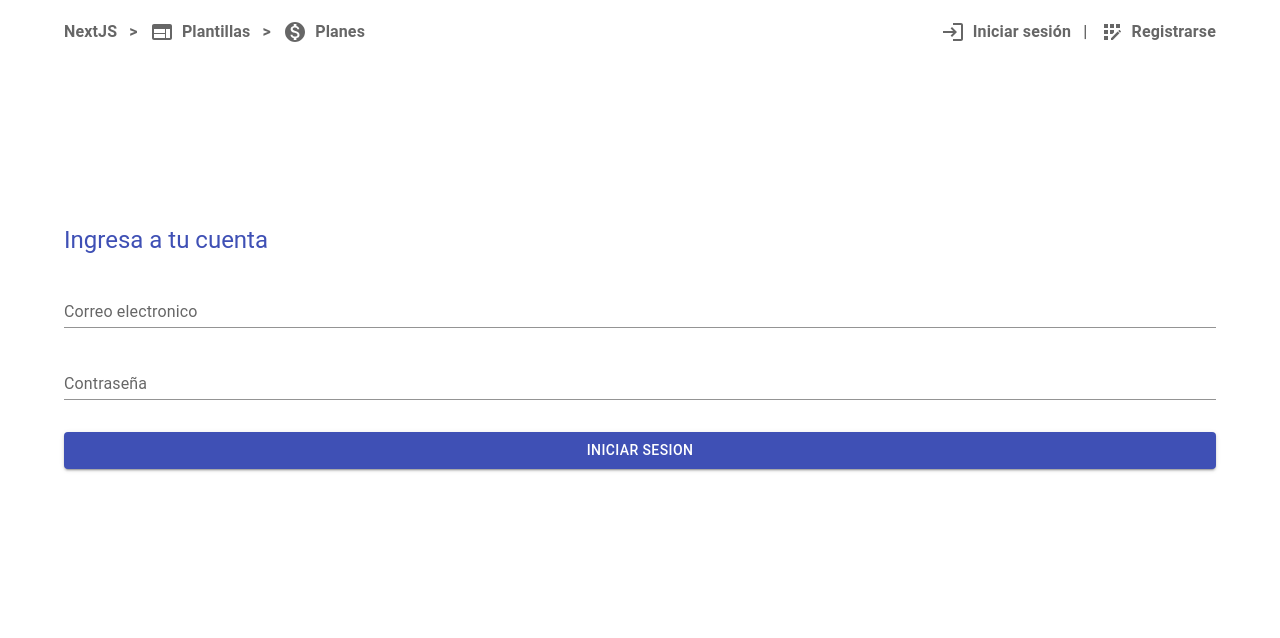
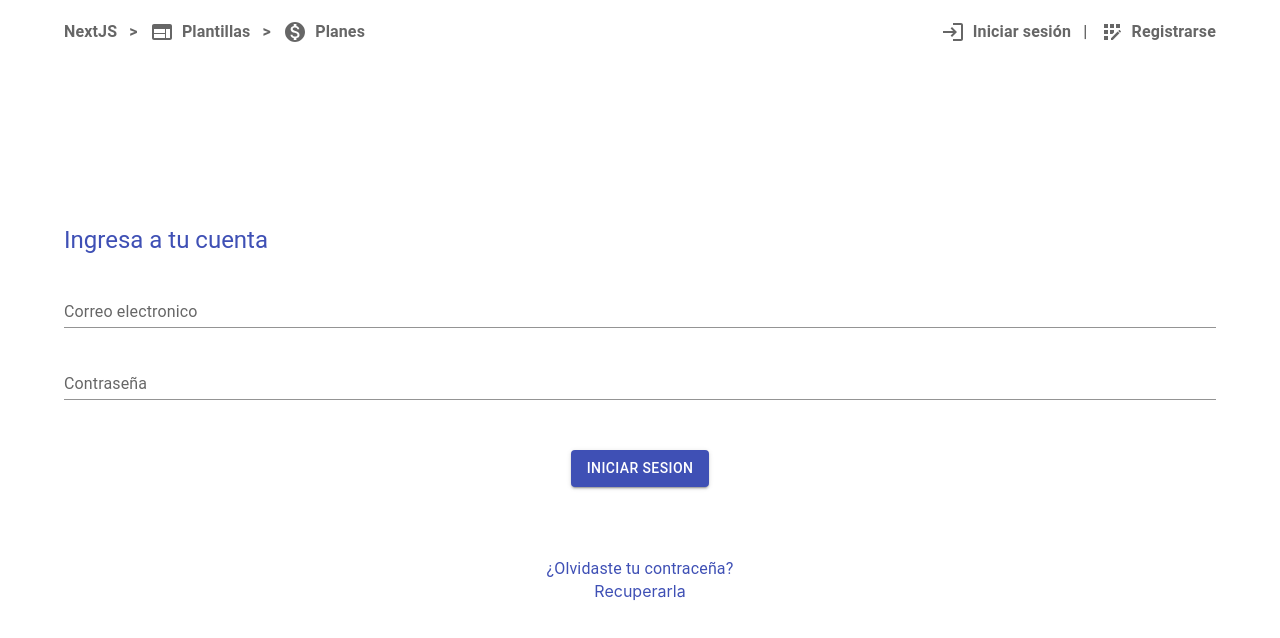
Before and after one commit to tobiaswastakken/roomsite, a Next.js app: page /login in a window 1280 px wide. Shown: the top 638 px of the page. Built offline with nearby package versions, Linux system fonts and the light colour scheme.

Commit message:
logre hacer el login y arreglar la pocicion de navlogo

```diff
--- a/src/homepage/Homepage.tsx
+++ b/src/homepage/Homepage.tsx
@@ -26,7 +26,7 @@ const Homepage = () => {
                fontWeight:"bold",
                color:"#3851AC",
                textAlign:"center"}}>
-             Sigue estos tips para que tu experiencia sea realmente sensacional.
+                Sigue estos tips para que tu experiencia sea realmente sensacional.
              </Typography>
            </Container>
            <Container style={{
--- a/src/layout/components/NavLogo.tsx
+++ b/src/layout/components/NavLogo.tsx
@@ -1,14 +1,18 @@
-import { Box } from "@mui/material";
+import { Box, Container } from "@mui/material";
 import {useRouter} from "next/router";
+import ArrowBackIcon from '@mui/icons-material/ArrowBack';
 
 const NavLogo = () => {
     const ubi = useRouter()
     return (
-        <>
-        {ubi.pathname === "/" && <Box>Home</Box>};
-        {ubi.pathname === "/login" && <Box>Login</Box>};
-        {ubi.pathname === "/homepage" && <Box>Bienvenido</Box>};
-        </>
+        <Container style={{display:"flex",flexDirection:"row"}}>
+            <ArrowBackIcon
+            style={{marginRight:"10px"}}
+            />
+            {ubi.pathname === "/" && <Box>Home</Box>}
+            {ubi.pathname === "/login" && <Box>Login</Box>}
+            {ubi.pathname === "/homepage" && <Box>Bienvenido</Box>}
+        </Container>
 
     )
 
--- a/src/login/Login.tsx
+++ b/src/login/Login.tsx
@@ -5,6 +5,8 @@ import {
   TextField,
   Typography,
   useTheme,
+  Link
+
 } from "@mui/material";
 
 const Login = () => {
@@ -30,15 +32,46 @@ const Login = () => {
           variant="standard"
           type="password"
         />
+      </Stack>
+      <Container
+        style={{
+          display:"flex",
+          justifyContent:"center",
+          marginTop:"50px"
+        }}
+      >
         <Button
           variant="contained"
           style={{
-            marginTop: "2rem",
+            display:"flex",
+            justifyContent:"center",
           }}
         >
           Iniciar Sesion
         </Button>
-      </Stack>
+      </Container>
+      <Container
+      style={{
+        display:"flex",
+        justifyContent:"center",
+        marginTop:"70px",
+      }}
+      >
+        <Typography>
+          ¿Olvidaste tu contraceña?
+        </Typography>
+      </Container>
+      <Container
+          style={{
+            display:"flex",
+            justifyContent:"center"
+          }}
+      >
+        <Link href ="#" underline="none">
+          Recuperarla
+        </Link>
+
+      </Container>
     </Container>
   );
 };
```
